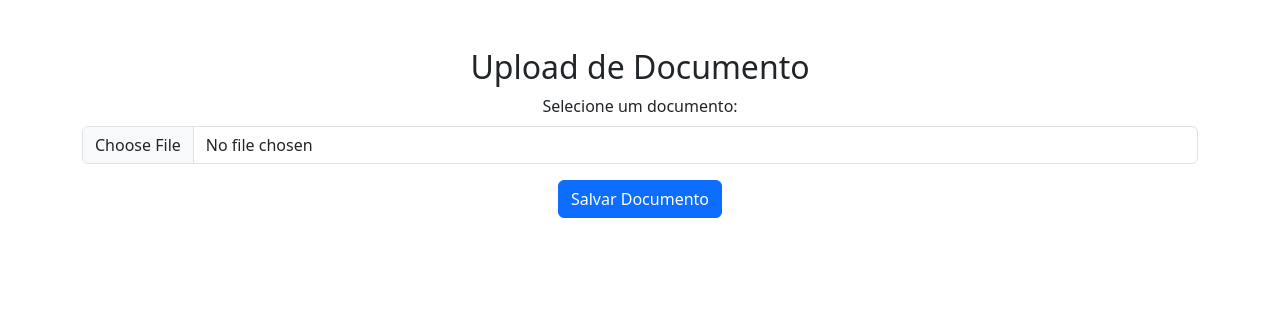
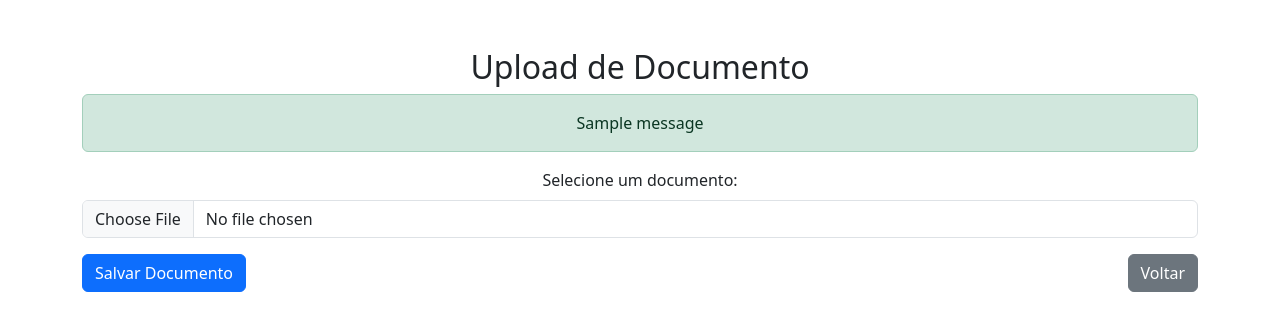
Before and after one commit to cHIsIMun/Sistema-de-Assinatura-Digital, a Flask app: page /upload_document in a window 1280 px wide. Shown: the top 331 px of the page. Run offline with Flask 3, Linux system fonts and the light colour scheme; a user stored in the database is signed in; tables that the repository leaves empty hold one stand-in row (values such as "Sample post"); one stand-in notice (Sample message) is shown.

Commit message:
Validacao da pagina upload de docs

```diff
--- a/app/routes.py
+++ b/app/routes.py
@@ -140,6 +140,12 @@ def view_private_key():
                            action_button_text="Ver Chave Privada")
 
 
+# Definir extensões permitidas
+ALLOWED_EXTENSIONS = {'pdf', 'docx', 'txt'}
+
+def allowed_file(filename):
+    return '.' in filename and filename.rsplit('.', 1)[1].lower() in ALLOWED_EXTENSIONS
+
 @app.route('/upload_document', methods=['GET', 'POST'])
 def upload_document():
     if 'user_id' not in session:
@@ -149,7 +155,7 @@ def upload_document():
 
     if request.method == 'POST':
         file = request.files['file']
-        if file:
+        if file and allowed_file(file.filename):
             filename = secure_filename(file.filename)
             content = file.read()  # Ler o arquivo como binário
             doc_hash = hashlib.sha256(content).hexdigest()
@@ -164,6 +170,9 @@ def upload_document():
             db.session.add(new_document)
             db.session.commit()
             return redirect(url_for('list_documents'))
+        else:
+            flash("Tipo de arquivo não permitido", 'danger')
+            return redirect(url_for('upload_document'))
 
     return render_template('upload_document.html')
 
--- a/app/templates/upload_document.html
+++ b/app/templates/upload_document.html
@@ -4,12 +4,26 @@
 {% block content %}
 <div class="text-center">
     <h2>Upload de Documento</h2>
+
+    {% with messages = get_flashed_messages(with_categories=true) %}
+        {% if messages %}
+            {% for category, message in messages %}
+                <div class="alert alert-{{ category }}" role="alert">
+                    {{ message }}
+                </div>
+            {% endfor %}
+        {% endif %}
+    {% endwith %}
+
     <form method="POST" enctype="multipart/form-data">
         <div class="mb-3">
             <label for="file" class="form-label">Selecione um documento:</label>
             <input type="file" class="form-control" id="file" name="file" required>
         </div>
-        <button type="submit" class="btn btn-primary">Salvar Documento</button>
+        <div class="d-flex justify-content-between">
+            <button type="submit" class="btn btn-primary">Salvar Documento</button>
+            <a href="{{ url_for('home') }}" class="btn btn-secondary">Voltar</a>
+        </div>
     </form>
 </div>
 {% endblock %}
```
